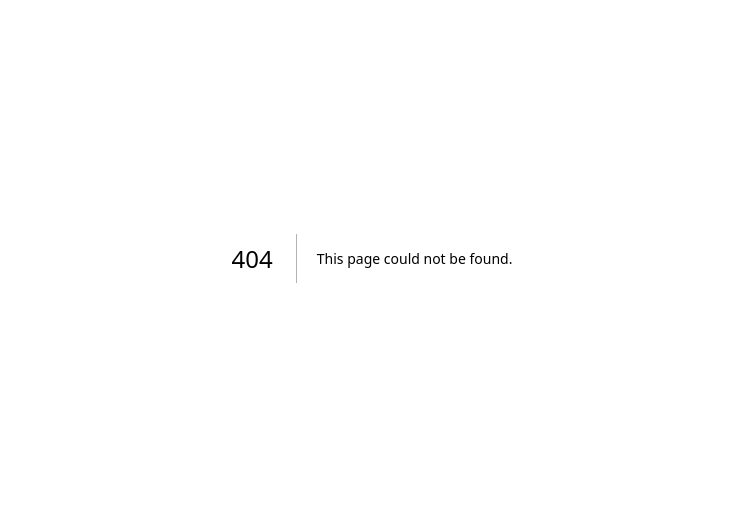
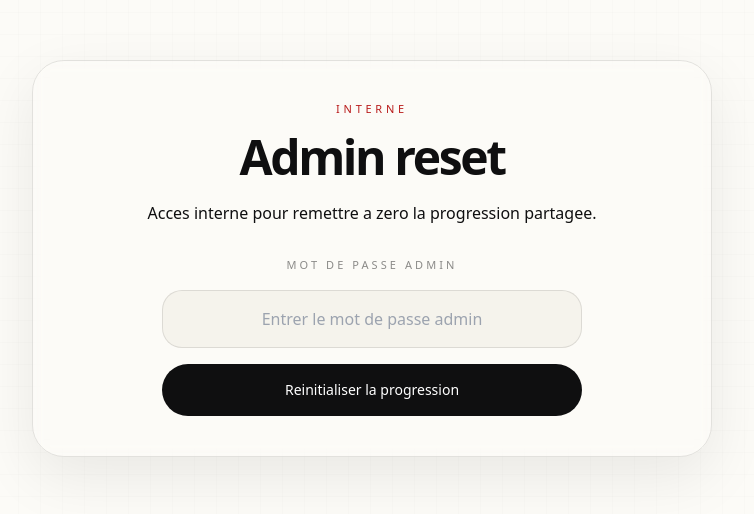
Before and after one commit to ShotoTodorokiMHA/archives-tresort, a Next.js app: page /admin in a window 1280 px wide. Before the commit this address had no page. Shown: the part 142-656 px from the top of the page, without its empty margins (268-1022 px from the left). Built offline with nearby package versions, Linux system fonts and the light colour scheme.

Commit message:
Open all boxes and add admin reset

```diff
--- /dev/null
+++ b/app/admin/page.tsx
@@ -0,0 +1,5 @@
+import { AdminResetPanel } from "@/components/admin-reset-panel";
+
+export default function AdminPage() {
+  return <AdminResetPanel />;
+}
--- a/app/api/progress/route.ts
+++ b/app/api/progress/route.ts
@@ -3,8 +3,10 @@ import { huntConfig, treasureSteps } from "@/data/hunt-config";
 import { readSharedProgress, writeSharedProgress } from "@/lib/progress-store";
 
 type ValidatePayload = {
+  action?: "validate" | "reset";
   stepId?: string;
   code?: string;
+  adminPassword?: string;
 };
 
 export async function GET() {
@@ -18,13 +20,52 @@ export async function GET() {
 
 export async function POST(request: Request) {
   const payload = (await request.json()) as ValidatePayload;
+  const action = payload.action ?? "validate";
   const stepId = payload.stepId ?? "";
   const code = (payload.code ?? "").trim();
+  const adminPassword = (payload.adminPassword ?? "").trim();
 
   const progress = await readSharedProgress();
-  const nextStep = treasureSteps[progress.validatedStepIds.length];
 
-  if (!nextStep) {
+  if (action === "reset") {
+    if (adminPassword !== huntConfig.admin.resetPassword) {
+      return NextResponse.json(
+        {
+          error: huntConfig.admin.errorMessage,
+          ...progress
+        },
+        { status: 401, headers: { "Cache-Control": "no-store" } }
+      );
+    }
+
+    const resetProgress = {
+      validatedStepIds: []
+    };
+
+    await writeSharedProgress(resetProgress);
+
+    return NextResponse.json(
+      {
+        ...resetProgress,
+        message: huntConfig.admin.successMessage
+      },
+      { headers: { "Cache-Control": "no-store" } }
+    );
+  }
+
+  const currentStep = treasureSteps.find((step) => step.id === stepId);
+
+  if (!currentStep) {
+    return NextResponse.json(
+      {
+        error: "Etape introuvable.",
+        ...progress
+      },
+      { status: 404, headers: { "Cache-Control": "no-store" } }
+    );
+  }
+
+  if (progress.validatedStepIds.includes(currentStep.id)) {
     return NextResponse.json(
       {
         ...progress,
@@ -34,17 +75,7 @@ export async function POST(request: Request) {
     );
   }
 
-  if (stepId !== nextStep.id) {
-    return NextResponse.json(
-      {
-        error: "Cette etape n'est pas ouverte pour le moment.",
-        ...progress
-      },
-      { status: 409, headers: { "Cache-Control": "no-store" } }
-    );
-  }
-
-  if (code !== nextStep.validationCode) {
+  if (code !== currentStep.validationCode) {
     return NextResponse.json(
       {
         error: huntConfig.codeErrorMessage,
@@ -55,7 +86,7 @@ export async function POST(request: Request) {
   }
 
   const updated = {
-    validatedStepIds: [...progress.validatedStepIds, nextStep.id]
+    validatedStepIds: [...progress.validatedStepIds, currentStep.id]
   };
 
   await writeSharedProgress(updated);
--- /dev/null
+++ b/components/admin-reset-panel.tsx
@@ -0,0 +1,90 @@
+"use client";
+
+import { useState } from "react";
+import { huntConfig } from "@/data/hunt-config";
+
+export function AdminResetPanel() {
+  const [password, setPassword] = useState("");
+  const [message, setMessage] = useState("");
+  const [error, setError] = useState("");
+  const [isSubmitting, setIsSubmitting] = useState(false);
+
+  const handleReset = async (event: React.FormEvent<HTMLFormElement>) => {
+    event.preventDefault();
+    setIsSubmitting(true);
+    setMessage("");
+    setError("");
+
+    try {
+      const response = await fetch("/api/progress", {
+        method: "POST",
+        headers: {
+          "Content-Type": "application/json"
+        },
+        body: JSON.stringify({
+          action: "reset",
+          adminPassword: password
+        })
+      });
+
+      const data = (await response.json()) as { message?: string; error?: string };
+
+      if (!response.ok) {
+        setError(data.error ?? huntConfig.admin.errorMessage);
+        return;
+      }
+
+      setMessage(data.message ?? huntConfig.admin.successMessage);
+      setPassword("");
+    } catch {
+      setError("Impossible de reinitialiser pour le moment.");
+    } finally {
+      setIsSubmitting(false);
+    }
+  };
+
+  return (
+    <main className="relative min-h-screen overflow-hidden bg-[#fcfbf7] px-4 py-6 sm:px-6">
+      <div className="street-grid absolute inset-0 opacity-40" />
+      <div className="relative mx-auto flex min-h-[calc(100vh-3rem)] max-w-[680px] items-center justify-center">
+        <section className="w-full rounded-[32px] border border-black/10 bg-white/88 p-6 text-center shadow-soft backdrop-blur md:p-10">
+          <p className="text-[11px] uppercase tracking-[0.34em] text-[#b91c1c]">Interne</p>
+          <h1 className="mt-4 text-4xl font-semibold tracking-[-0.05em] text-ink md:text-5xl">
+            {huntConfig.admin.title}
+          </h1>
+          <p className="mx-auto mt-5 max-w-2xl text-sm leading-7 text-black/68 md:text-base">
+            {huntConfig.admin.description}
+          </p>
+
+          <form onSubmit={handleReset} className="mx-auto mt-8 max-w-[420px] space-y-4">
+            <label htmlFor="admin-password" className="block text-[11px] uppercase tracking-[0.28em] text-black/45">
+              {huntConfig.admin.passwordLabel}
+            </label>
+            <input
+              id="admin-password"
+              type="password"
+              value={password}
+              onChange={(event) => {
+                setPassword(event.target.value);
+                if (error) {
+                  setError("");
+                }
+              }}
+              placeholder={huntConfig.admin.passwordPlaceholder}
+              className="w-full rounded-[20px] border border-black/10 bg-[#f5f3ec] px-5 py-4 text-center text-base text-ink outline-none transition focus:border-[#b91c1c]"
+            />
+            {error ? <p className="text-sm text-[#9a3412]">{error}</p> : null}
+            {message ? <p className="text-sm text-[#166534]">{message}</p> : null}
+            <button
+              type="submit"
+              disabled={isSubmitting}
+              className="w-full rounded-full bg-ink px-5 py-4 text-sm font-medium text-white transition duration-300 hover:bg-[#b91c1c] disabled:cursor-not-allowed disabled:bg-black/25"
+            >
+              {isSubmitting ? "Reset..." : huntConfig.admin.resetLabel}
+            </button>
+          </form>
+        </section>
+      </div>
+    </main>
+  );
+}
--- a/components/treasure-hunt-app.tsx
+++ b/components/treasure-hunt-app.tsx
@@ -24,7 +24,6 @@ type SharedProgress = {
 
 const buildStatuses = (validatedStepIds: string[]): Record<string, StepStatus> => {
   const validatedSet = new Set(validatedStepIds);
-  let unlockNext = true;
 
   return treasureSteps.reduce<Record<string, StepStatus>>((acc, step) => {
     if (validatedSet.has(step.id)) {
@@ -32,13 +31,7 @@ const buildStatuses = (validatedStepIds: string[]): Record<string, StepStatus> =
       return acc;
     }
 
-    if (unlockNext) {
-      acc[step.id] = "unlocked";
-      unlockNext = false;
-      return acc;
-    }
-
-    acc[step.id] = "locked";
+    acc[step.id] = "unlocked";
     return acc;
   }, {});
 };
@@ -98,7 +91,6 @@ export function TreasureHuntApp() {
   const statuses = useMemo(() => buildStatuses(validatedStepIds), [validatedStepIds]);
   const selectedStep =
     treasureSteps.find((step) => step.id === selectedStepId) ??
-    treasureSteps.find((step) => statuses[step.id] === "unlocked") ??
     treasureSteps[0];
   const completedCount = validatedStepIds.length;
   const isFinished = completedCount === treasureSteps.length;
@@ -108,27 +100,8 @@ export function TreasureHuntApp() {
     setCodeError("");
   }, [selectedStepId]);
 
-  useEffect(() => {
-    if (!selectedStep) {
-      return;
-    }
-
-    const status = statuses[selectedStep.id];
-    if (status === "locked") {
-      const nextAvailable =
-        treasureSteps.find((step) => statuses[step.id] === "unlocked")?.id ??
-        treasureSteps[treasureSteps.length - 1]?.id ??
-        null;
-      setSelectedStepId(nextAvailable);
-    }
-  }, [selectedStep, statuses]);
-
   const focusActiveStep = () => {
-    const nextAvailable =
-      treasureSteps.find((step) => statuses[step.id] === "unlocked")?.id ??
-      treasureSteps[treasureSteps.length - 1]?.id ??
-      null;
-    setSelectedStepId(nextAvailable);
+    setSelectedStepId(treasureSteps[0]?.id ?? null);
   };
 
   const validateSelectedStep = async () => {
@@ -164,10 +137,7 @@ export function TreasureHuntApp() {
       setSuccessMessage(data.message ?? huntConfig.successMessage);
       setEnteredCode("");
 
-      const nextStatuses = buildStatuses(data.validatedStepIds ?? []);
-      const nextAvailable =
-        treasureSteps.find((step) => nextStatuses[step.id] === "unlocked")?.id ?? selectedStep.id;
-      setSelectedStepId(nextAvailable);
+      setSelectedStepId(selectedStep.id);
     } catch {
       setCodeError("Impossible de synchroniser la progression pour le moment.");
     } finally {
@@ -251,7 +221,7 @@ export function TreasureHuntApp() {
               <p className="mt-4 text-center text-xs leading-5 text-black/50">
                 {isLoading
                   ? "Chargement de la progression commune..."
-                  : "Cette progression est partagee entre tous les participants."}
+                  : "Toutes les boites sont jouables par tout le monde, en meme temps."}
               </p>
             </div>
           </div>
@@ -282,7 +252,7 @@ export function TreasureHuntApp() {
               <div className="grid grid-cols-[1fr_auto_1fr] items-start gap-2 md:gap-4">
                 <div />
                 <div className="min-w-0">
-                  <p className="text-[11px] uppercase tracking-[0.28em] text-black/45">Etape active</p>
+                  <p className="text-[11px] uppercase tracking-[0.28em] text-black/45">Boite selectionnee</p>
                   <h2 className="mt-2 text-xl font-semibold tracking-[-0.03em] text-ink md:mt-3 md:text-2xl">
                     {selectedStep.name}
                   </h2>
@@ -297,9 +267,7 @@ export function TreasureHuntApp() {
                 >
                   {statuses[selectedStep.id] === "validated"
                     ? "Validee"
-                    : statuses[selectedStep.id] === "unlocked"
-                      ? "Disponible"
-                      : "Verrouillee"}
+                    : "Disponible"}
                 </span>
               </div>
 
@@ -314,9 +282,9 @@ export function TreasureHuntApp() {
               <div className="mt-4 rounded-[20px] bg-[#f5f3ec] p-4 md:mt-6 md:rounded-[24px]">
                 <p className="text-[11px] uppercase tracking-[0.28em] text-black/45">Instruction</p>
                 <p className="mt-2 text-sm leading-6 text-black/80">
-                  {statuses[selectedStep.id] === "locked"
-                    ? "Une autre personne doit d'abord ouvrir l'etape precedente."
-                    : "Trouvez la boite sur place puis entrez le code pour la valider pour tout le monde."}
+                  {statuses[selectedStep.id] === "validated"
+                    ? "Cette boite a deja ete validee. Vous pouvez quand meme visiter les autres points."
+                    : "Trouvez la boite choisie puis entrez son code pour la valider pour tout le monde."}
                 </p>
               </div>
 
@@ -340,13 +308,13 @@ export function TreasureHuntApp() {
                       setCodeError("");
                     }
                   }}
-                  disabled={statuses[selectedStep.id] !== "unlocked" || isSubmitting}
+                  disabled={statuses[selectedStep.id] === "validated" || isSubmitting}
                   placeholder={huntConfig.codeInputPlaceholder}
                   className="mt-3 w-full rounded-[16px] border border-black/10 bg-[#f5f3ec] px-4 py-3 text-center text-lg tracking-[0.35em] text-ink outline-none transition focus:border-[#b91c1c] disabled:cursor-not-allowed disabled:opacity-50 md:rounded-[18px]"
                 />
                 <p className="mt-3 text-xs leading-5 text-black/55 md:text-sm md:leading-6">
-                  {statuses[selectedStep.id] === "locked"
-                    ? "Cette etape est encore fermee."
+                  {statuses[selectedStep.id] === "validated"
+                    ? "Boite deja validee."
                     : huntConfig.codeHelperText}
                 </p>
                 {codeError ? <p className="mt-2 text-sm text-[#9a3412]">{codeError}</p> : null}
@@ -356,7 +324,7 @@ export function TreasureHuntApp() {
                 <button
                   type="button"
                   onClick={() => void validateSelectedStep()}
-                  disabled={statuses[selectedStep.id] !== "unlocked" || isSubmitting}
+                  disabled={statuses[selectedStep.id] === "validated" || isSubmitting}
                   className="rounded-full bg-ink px-5 py-3 text-sm font-medium text-white transition duration-300 hover:bg-[#b91c1c] disabled:cursor-not-allowed disabled:bg-black/20"
                 >
                   {isSubmitting ? "Validation..." : huntConfig.validateButtonLabel}
@@ -389,9 +357,7 @@ export function TreasureHuntApp() {
                     <span className="text-xs uppercase tracking-[0.2em] text-white/60">
                       {statuses[step.id] === "validated"
                         ? "Ok"
-                        : statuses[step.id] === "unlocked"
-                          ? "Open"
-                          : "Lock"}
+                        : "Open"}
                     </span>
                   </button>
                 ))}
--- a/data/hunt-config.ts
+++ b/data/hunt-config.ts
@@ -10,6 +10,16 @@ export type TreasureStep = {
 };
 
 export const huntConfig = {
+  admin: {
+    resetPassword: "ArchivesReset35!",
+    title: "Admin reset",
+    description: "Acces interne pour remettre a zero la progression partagee.",
+    passwordLabel: "Mot de passe admin",
+    passwordPlaceholder: "Entrer le mot de passe admin",
+    resetLabel: "Reinitialiser la progression",
+    successMessage: "Progression reinitialisee.",
+    errorMessage: "Mot de passe admin incorrect."
+  },
   siteLock: {
     enabled: true,
     releaseAtIso: "2026-03-28T11:00:00+01:00",
@@ -33,10 +43,10 @@ export const huntConfig = {
   cityLabel: "Rennes",
   title: "Archives Treasures Hunt",
   subtitle:
-    "Commencez a la boutique, suivez la route, trouvez les boites et entrez le bon code pour ouvrir l'etape suivante.",
+    "Parcourez Rennes librement, trouvez les boites dans l'ordre que vous voulez et entrez le bon code pour les valider.",
   intro:
-    "Progression partagee en direct entre tous les participants. Une fois une boite trouvee, l'etape suivante s'ouvre pour tout le monde.",
-  startButtonLabel: "Voir l'etape active",
+    "Progression partagee en direct entre tous les participants. Toutes les boites sont ouvertes des le depart pour envoyer les gens dans toute la ville.",
+  startButtonLabel: "Voir la carte",
   codeInputLabel: "Code a 4 chiffres",
   codeInputPlaceholder: "0000",
   codeHelperText: "Entrez le code trouve sur place.",
```
Also changed, not shown: 1 other file (tests, documents, lock files or other folders).
